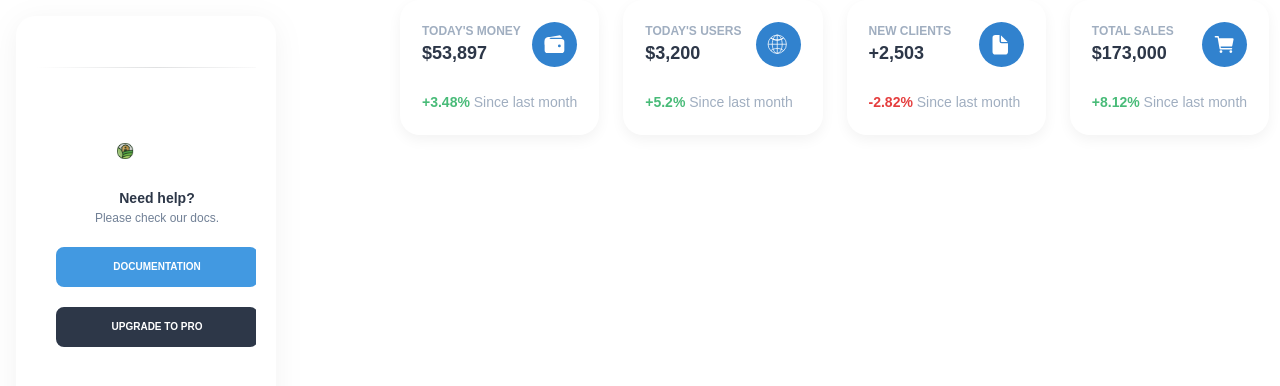
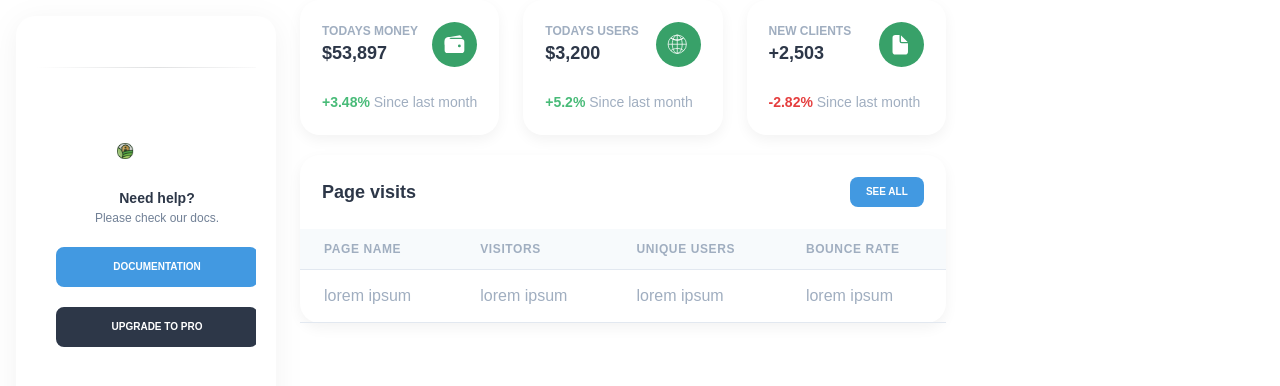
Before and after one commit to aruvin-s/smartfarm, a React (Vite) app: page / in a window 1280 px wide. Shown: the top 386 px of the page. Built offline with nearby package versions, Linux system fonts and the light colour scheme.

Commit message:
progress dashboard

```diff
--- a/src/App.jsx
+++ b/src/App.jsx
@@ -1,7 +1,3 @@
-import { useState } from 'react'
-import reactLogo from './assets/react.svg'
-import viteLogo from '/vite.svg'
-import Login from './pages/Login'
 import Dashboard from './pages/Dashboard'
 
 function App() {
--- a/src/pages/Dashboard.jsx
+++ b/src/pages/Dashboard.jsx
@@ -29,8 +29,7 @@ import Card from "../components/Card/Card.jsx";
 import Sidebar from "../components/Sidebar/Sidebar.jsx";
 
 export default function Dashboard() {
-
-    const iconBlue = useColorModeValue("blue.500", "blue.500");
+  const iconBlue = useColorModeValue("green.500", "green.500");
   const iconBoxInside = useColorModeValue("white", "white");
   const textColor = useColorModeValue("gray.700", "white");
   const tableRowColor = useColorModeValue("#F7FAFC", "navy.900");
@@ -42,165 +41,198 @@ import Sidebar from "../components/Sidebar/Sidebar.jsx";
   return (
     <Flex>
       <Sidebar />
-      <Flex direction="column" ml={400}>
-      <SimpleGrid columns={{ sm: 1, md: 2, xl: 4 }} spacing='24px' mb='20px'>
-        <Card minH='125px'>
-          <Flex direction='column'>
+      <Flex direction="column" ml={300}>
+        <SimpleGrid
+          columns={{ sm: 1, md: 2, xl: 3 }}
+          spacing="24px"
+          mb="20px"
+        >
+          <Card minH="125px">
+            <Flex direction="column">
               <Flex
-              flexDirection='row'
-              align='center'
-              justify='center'
-              w='100%'
-              mb='25px'>
-              <Stat me='auto'>
+                flexDirection="row"
+                align="center"
+                justify="center"
+                w="100%"
+                mb="25px"
+              >
+                <Stat me="auto">
                   <StatLabel
-                  fontSize='xs'
-                  color='gray.400'
-                  fontWeight='bold'
-                  textTransform='uppercase'>
-                  Today's Money
+                    fontSize="xs"
+                    color="gray.400"
+                    fontWeight="bold"
+                    textTransform="uppercase"
+                  >
+                    Todays Money
                   </StatLabel>
                   <Flex>
-                  <StatNumber fontSize='lg' color={textColor} fontWeight='bold'>
+                    <StatNumber
+                      fontSize="lg"
+                      color={textColor}
+                      fontWeight="bold"
+                    >
                       $53,897
                     </StatNumber>
                   </Flex>
                 </Stat>
                 <IconBox
-                borderRadius='50%'
-                as='box'
+                  borderRadius="50%"
+                  as="box"
                   h={"45px"}
                   w={"45px"}
-                bg={iconBlue}>
+                  bg={iconBlue}
+                >
                   <WalletIcon h={"24px"} w={"24px"} color={iconBoxInside} />
                 </IconBox>
               </Flex>
-            <Text color='gray.400' fontSize='sm'>
-              <Text as='span' color='green.400' fontWeight='bold'>
+              <Text color="gray.400" fontSize="sm">
+                <Text as="span" color="green.400" fontWeight="bold">
                   +3.48%{" "}
                 </Text>
                 Since last month
               </Text>
             </Flex>
           </Card>
-        <Card minH='125px'>
-          <Flex direction='column'>
+          <Card minH="125px">
+            <Flex direction="column">
               <Flex
-              flexDirection='row'
-              align='center'
-              justify='center'
-              w='100%'
-              mb='25px'>
-              <Stat me='auto'>
+                flexDirection="row"
+                align="center"
+                justify="center"
+                w="100%"
+                mb="25px"
+              >
+                <Stat me="auto">
                   <StatLabel
-                  fontSize='xs'
-                  color='gray.400'
-                  fontWeight='bold'
-                  textTransform='uppercase'>
-                  Today's Users
+                    fontSize="xs"
+                    color="gray.400"
+                    fontWeight="bold"
+                    textTransform="uppercase"
+                  >
+                    Todays Users
                   </StatLabel>
                   <Flex>
-                  <StatNumber fontSize='lg' color={textColor} fontWeight='bold'>
+                    <StatNumber
+                      fontSize="lg"
+                      color={textColor}
+                      fontWeight="bold"
+                    >
                       $3,200
                     </StatNumber>
                   </Flex>
                 </Stat>
                 <IconBox
-                borderRadius='50%'
-                as='box'
+                  borderRadius="50%"
+                  as="box"
                   h={"45px"}
                   w={"45px"}
-                bg={iconBlue}>
+                  bg={iconBlue}
+                >
                   <GlobeIcon h={"24px"} w={"24px"} color={iconBoxInside} />
                 </IconBox>
               </Flex>
-            <Text color='gray.400' fontSize='sm'>
-              <Text as='span' color='green.400' fontWeight='bold'>
+              <Text color="gray.400" fontSize="sm">
+                <Text as="span" color="green.400" fontWeight="bold">
                   +5.2%{" "}
                 </Text>
                 Since last month
               </Text>
             </Flex>
           </Card>
-        <Card minH='125px'>
-          <Flex direction='column'>
+          <Card minH="125px">
+            <Flex direction="column">
               <Flex
-              flexDirection='row'
-              align='center'
-              justify='center'
-              w='100%'
-              mb='25px'>
-              <Stat me='auto'>
+                flexDirection="row"
+                align="center"
+                justify="center"
+                w="100%"
+                mb="25px"
+              >
+                <Stat me="auto">
                   <StatLabel
-                  fontSize='xs'
-                  color='gray.400'
-                  fontWeight='bold'
-                  textTransform='uppercase'>
+                    fontSize="xs"
+                    color="gray.400"
+                    fontWeight="bold"
+                    textTransform="uppercase"
+                  >
                     New Clients
                   </StatLabel>
                   <Flex>
-                  <StatNumber fontSize='lg' color={textColor} fontWeight='bold'>
+                    <StatNumber
+                      fontSize="lg"
+                      color={textColor}
+                      fontWeight="bold"
+                    >
                       +2,503
                     </StatNumber>
                   </Flex>
                 </Stat>
                 <IconBox
-                borderRadius='50%'
-                as='box'
+                  borderRadius="50%"
+                  as="box"
                   h={"45px"}
                   w={"45px"}
-                bg={iconBlue}>
+                  bg={iconBlue}
+                >
                   <DocumentIcon h={"24px"} w={"24px"} color={iconBoxInside} />
                 </IconBox>
               </Flex>
-            <Text color='gray.400' fontSize='sm'>
-              <Text as='span' color='red.500' fontWeight='bold'>
+              <Text color="gray.400" fontSize="sm">
+                <Text as="span" color="red.500" fontWeight="bold">
                   -2.82%{" "}
                 </Text>
                 Since last month
               </Text>
             </Flex>
           </Card>
-        <Card minH='125px'>
+        </SimpleGrid>
+        <Card p='0px' maxW={{ sm: "320px", md: "100%" }}>
           <Flex direction='column'>
-            <Flex
-              flexDirection='row'
-              align='center'
-              justify='center'
-              w='100%'
-              mb='25px'>
-              <Stat me='auto'>
-                <StatLabel
-                  fontSize='xs'
-                  color='gray.400'
-                  fontWeight='bold'
-                  textTransform='uppercase'>
-                  Total Sales
-                </StatLabel>
-                <Flex>
-                  <StatNumber fontSize='lg' color={textColor} fontWeight='bold'>
-                    $173,000
-                  </StatNumber>
+            <Flex align='center' justify='space-between' p='22px'>
+              <Text fontSize='lg' color={textColor} fontWeight='bold'>
+                Page visits
+              </Text>
+              <Button variant='primary' maxH='30px'>
+                SEE ALL
+              </Button>
             </Flex>
-              </Stat>
-              <IconBox
-                borderRadius='50%'
-                as='box'
-                h={"45px"}
-                w={"45px"}
-                bg={iconBlue}>
-                <CartIcon h={"24px"} w={"24px"} color={iconBoxInside} />
-              </IconBox>
-            </Flex>
-            <Text color='gray.400' fontSize='sm'>
-              <Text as='span' color='green.400' fontWeight='bold'>
-                +8.12%{" "}
-              </Text>
-              Since last month
-            </Text>
+            <Box overflow={{ sm: "scroll", lg: "hidden" }}>
+              <Table>
+                <Thead>
+                  <Tr bg={tableRowColor}>
+                    <Th color='gray.400' borderColor={borderColor}>
+                      Page name
+                    </Th>
+                    <Th color='gray.400' borderColor={borderColor}>
+                      Visitors
+                    </Th>
+                    <Th color='gray.400' borderColor={borderColor}>
+                      Unique users
+                    </Th>
+                    <Th color='gray.400' borderColor={borderColor}>
+                      Bounce rate
+                    </Th>
+                  </Tr>
+                </Thead>
+                <Tbody>
+                  <Td color='gray.400' borderColor={borderColor}>
+                  lorem ipsum
+                  </Td>
+                  <Td color='gray.400' borderColor={borderColor}>
+                  lorem ipsum
+                  </Td>
+                  <Td color='gray.400' borderColor={borderColor}>
+                  lorem ipsum
+                  </Td>
+                  <Td color='gray.400' borderColor={borderColor}>
+                  lorem ipsum
+                  </Td>
+                </Tbody>
+              </Table>
+            </Box>
           </Flex>
         </Card>
-      </SimpleGrid>
       </Flex>
     </Flex>
-    ) };
+  );
+}
--- a/src/pages/Login.jsx
+++ b/src/pages/Login.jsx
@@ -6,11 +6,8 @@ import {
   Flex,
   FormControl,
   FormLabel,
-  HStack,
-  Icon,
   Input,
   Link,
-  Switch,
   Text,
   useColorModeValue,
 } from '@chakra-ui/react';
@@ -18,12 +15,8 @@ import loginImage from '../assets/loginimage.png';
 import logo from '../assets/logowhite.png';
 
 const Login = () => {
-  const bgForm = useColorModeValue('white', 'navy.800');
   const titleColor = useColorModeValue('gray.700', 'blue.500');
   const textColor = useColorModeValue('gray.700', 'white');
-  const colorIcons = useColorModeValue('gray.700', 'white');
-  const bgIcons = useColorModeValue('transparent', 'navy.700');
-  const bgIconsHover = useColorModeValue('gray.50', 'whiteAlpha.100');
 
   return (
     <Flex
```
Also changed, not shown: src/pages/Register.jsx (+0 -7 lines). Lines whose indentation alone changed are shown as unchanged.
